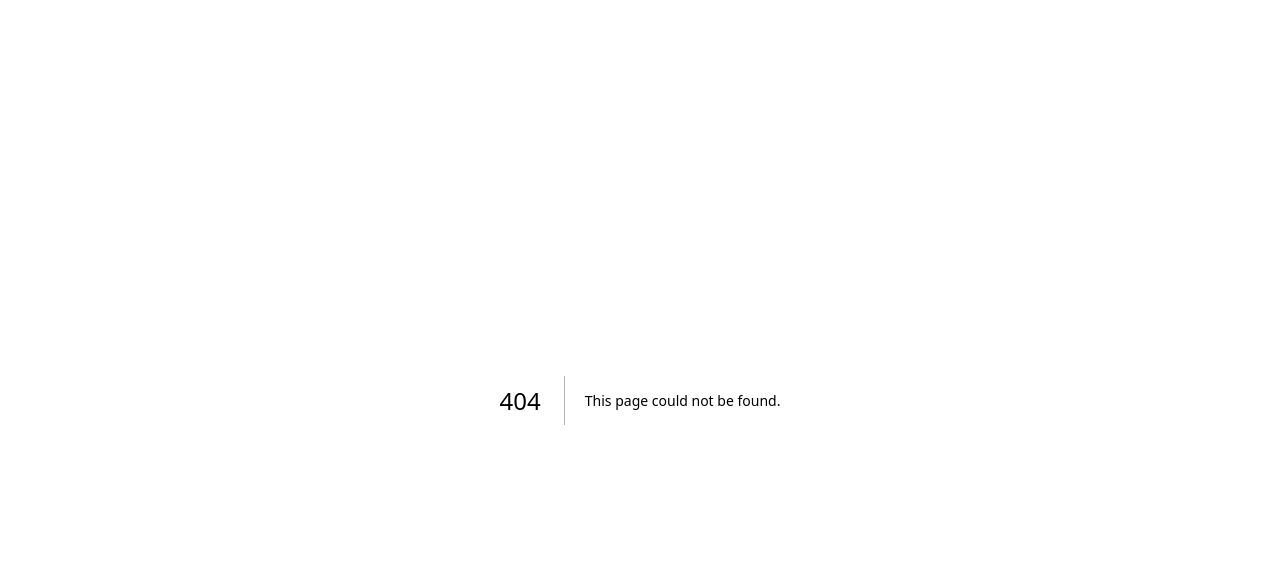
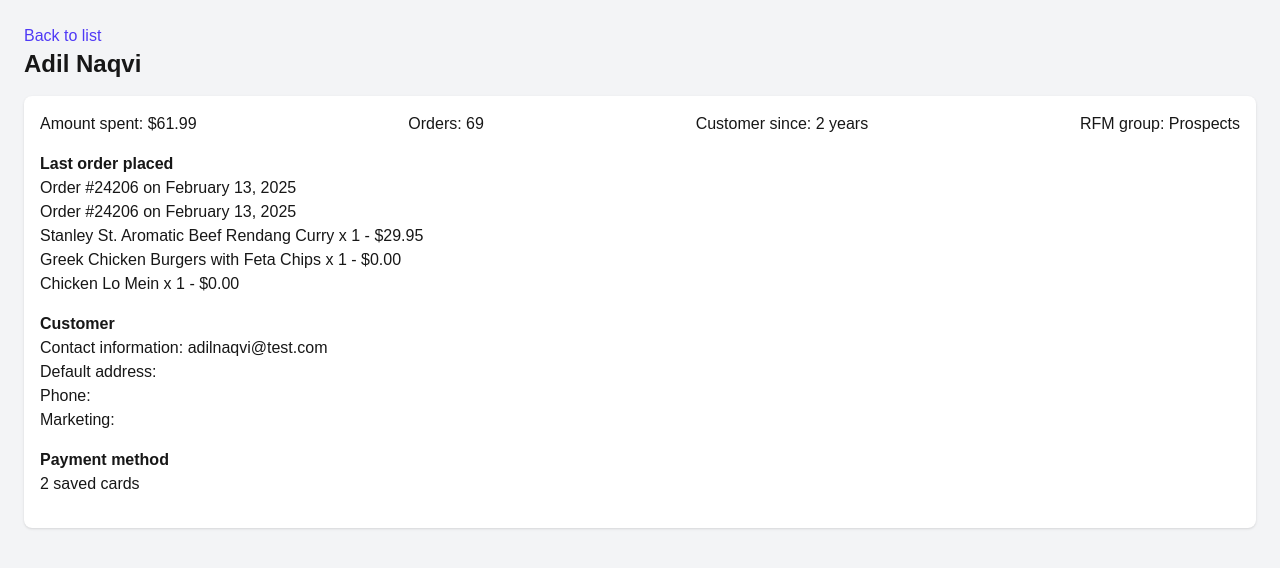
Before and after one commit to Argo483/abra-kadabra, a Next.js app: page /subscription-details/13710 in a window 1280 px wide. Before the commit this address had no page. Shown: the top 568 px of the page. Built offline with nearby package versions, Linux system fonts and the light colour scheme.

Commit message:
add stuff

```diff
--- a/src/app/page.tsx
+++ b/src/app/page.tsx
@@ -1,4 +1,5 @@
 import React from "react";
+import Link from "next/link";
 
 const mockData = [
   {
@@ -46,6 +47,7 @@ export default function Subscriptions() {
         <ul className="divide-y divide-gray-200">
           {mockData.map((subscription) => (
             <li key={subscription.id} className="px-4 py-4 sm:px-6">
+              <Link href={`/subscription-details/${subscription.id}`}>
                 <div className="flex items-center justify-between">
                   <div className="text-sm font-medium text-indigo-600 truncate">
                     {subscription.name}
@@ -56,6 +58,7 @@ export default function Subscriptions() {
                     </span>
                   </div>
                 </div>
+              </Link>
               <div className="mt-2 sm:flex sm:justify-between">
                 <div className="sm:flex">
                   <div className="mr-6 flex items-center text-sm text-gray-500">
--- /dev/null
+++ b/src/app/subscription-details/[id]/page.tsx
@@ -0,0 +1,111 @@
+import React from "react";
+import Link from "next/link";
+
+const mockData = [
+  {
+    id: "14970",
+    name: "testreftrailingdiscountdirect test",
+    ordersProcessed: 0,
+    nextOrder: "N/A",
+    price: "N/A",
+    amountSpent: "$0.00",
+    orders: 0,
+    customerSince: "4 months",
+    lastOrder: "This is a test order. Payment not processed.",
+    customerInfo: "testreftrailingdiscountdirect@test.com",
+    paymentMethod: "1 saved card",
+    address: "1-31 DOMAIN ST, FAWKNER, SOUTH YARRA Victoria 3141, Australia",
+    phone: "+61 403 553 331",
+    marketing: "Email not subscribed, SMS not subscribed",
+  },
+  {
+    id: "13710",
+    name: "Adil Naqvi",
+    ordersProcessed: 69,
+    nextOrder: "1 Aug 2025, 00:30",
+    price: "A$61.99",
+    amountSpent: "$61.99",
+    orders: 69,
+    customerSince: "2 years",
+    lastOrder: "Order #24206 on February 13, 2025",
+    customerInfo: "adilnaqvi@test.com",
+    paymentMethod: "2 saved cards",
+  },
+  {
+    id: "13713",
+    name: "Adil Naqvi",
+    ordersProcessed: 68,
+    nextOrder: "1 Aug 2025, 00:30",
+    price: "A$71.99",
+    amountSpent: "$71.99",
+    orders: 68,
+    customerSince: "2 years",
+    lastOrder: "Order #24205 on February 12, 2025",
+    customerInfo: "adilnaqvi@test.com",
+    paymentMethod: "2 saved cards",
+  },
+  {
+    id: "15377",
+    name: "Mari CD",
+    ordersProcessed: 5,
+    nextOrder: "14 Jul 2025, 00:30",
+    price: "A$86.99",
+    amountSpent: "$86.99",
+    orders: 5,
+    customerSince: "6 months",
+    lastOrder: "Order #24204 on February 11, 2025",
+    customerInfo: "maricd@test.com",
+    paymentMethod: "1 saved card",
+  },
+];
+
+export default async function Page({
+  params,
+}: {
+  params: Promise<{ id: string }>;
+}) {
+  const { id } = await params;
+  const subscription = mockData.find((sub) => sub.id === id);
+
+  if (!subscription) {
+    return <div>Loading...</div>;
+  }
+
+  return (
+    <div className="min-h-screen bg-gray-100 p-6">
+      <Link href="/" className="text-indigo-600 mb-4">
+        Back to list
+      </Link>
+      <h1 className="text-2xl font-bold mb-4">{subscription.name}</h1>
+      <div className="bg-white shadow overflow-hidden sm:rounded-lg p-4">
+        <div className="flex justify-between mb-4">
+          <span>Amount spent: {subscription.amountSpent}</span>
+          <span>Orders: {subscription.orders}</span>
+          <span>Customer since: {subscription.customerSince}</span>
+          <span>RFM group: Prospects</span>
+        </div>
+        <div className="mb-4">
+          <h2 className="font-bold">Last order placed</h2>
+          <p>{subscription.lastOrder}</p>
+          <p>Order #24206 on February 13, 2025</p>
+          <ul>
+            <li>Stanley St. Aromatic Beef Rendang Curry x 1 - $29.95</li>
+            <li>Greek Chicken Burgers with Feta Chips x 1 - $0.00</li>
+            <li>Chicken Lo Mein x 1 - $0.00</li>
+          </ul>
+        </div>
+        <div className="mb-4">
+          <h2 className="font-bold">Customer</h2>
+          <p>Contact information: {subscription.customerInfo}</p>
+          <p>Default address: {subscription.address}</p>
+          <p>Phone: {subscription.phone}</p>
+          <p>Marketing: {subscription.marketing}</p>
+        </div>
+        <div className="mb-4">
+          <h2 className="font-bold">Payment method</h2>
+          <p>{subscription.paymentMethod}</p>
+        </div>
+      </div>
+    </div>
+  );
+}
```
Lines whose indentation alone changed are shown as unchanged.
